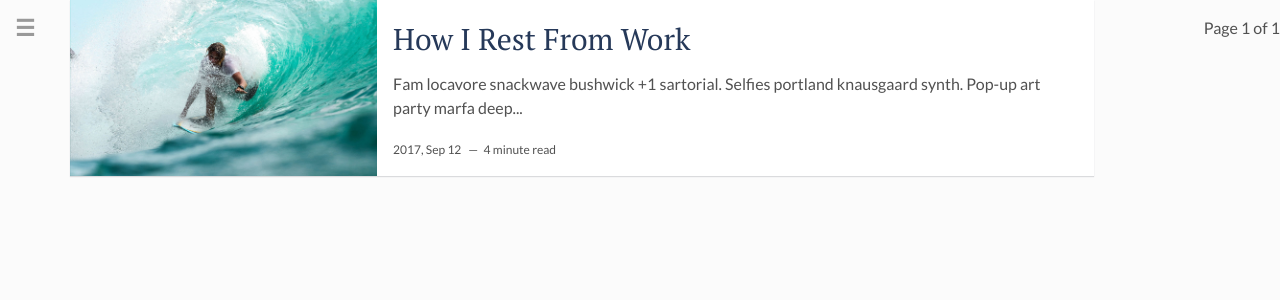
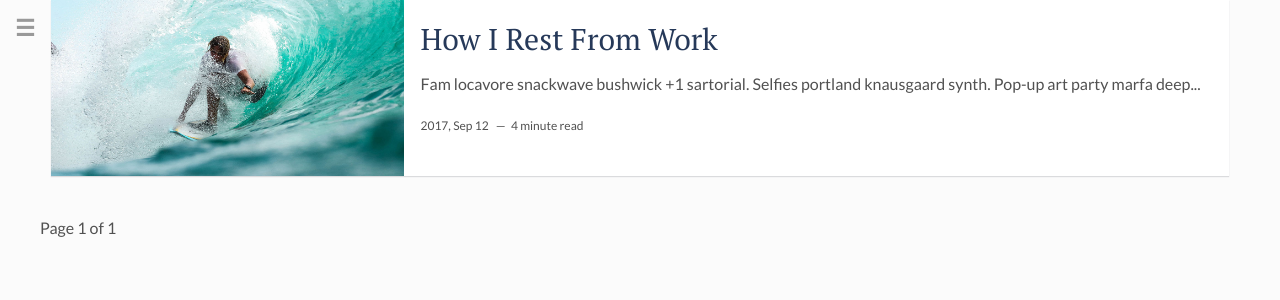
Before and after one commit to vzxxl/blog, a Jekyll site: the page built from index.html, in a window 1280 px wide. Shown: the top 300 px of the page. Built offline with Jekyll 4.4.1, drawn with Linux system fonts in a browser that asks for light colours; the list of posts is cut into pages by our own code.

Commit message:
making hidden menu and layout changes6

```diff
--- a/_layouts/main.html
+++ b/_layouts/main.html
@@ -24,7 +24,7 @@
         {% if site.facebook %}
           <li><a href="https://facebook.com/{{ site.facebook }}" target="_blank"><i class="fa fa-facebook" aria-hidden="true"></i></a></li>
         {% else %}
-          <li><a href="https://facebook.com/em.mentelibera" target="_blank"><i class="fa fa-facebook" aria-hidden="true"></i></a></li>
+          <li><a href="https://facebook.com/en.mentelibera" target="_blank"><i class="fa fa-facebook" aria-hidden="true"></i></a></li>
         {% endif %}
         {% if site.github %}
           <li class="github"><a href="http://github.com/{{site.github}}" target="_blank"><i class="fa fa-github"></i></a></li>
--- a/assets/css/main.css
+++ b/assets/css/main.css
@@ -1099,8 +1099,8 @@
 }
 
 .post {
-  width: 80%;
-  max-width: 80%;
+  width: 92%;
+  max-width: 92%;
   margin: 0 auto;
   margin-bottom: 1.5rem;
   display: -webkit-box;
@@ -1112,6 +1112,10 @@
   -webkit-flex-direction: row;
       -ms-flex-direction: row;
           flex-direction: row;
+  -webkit-box-flex: 0;
+  -webkit-flex: 0 1 100%;
+      -ms-flex: 0 1 100%;
+          flex: 0 1 100%;
   -webkit-box-align: stretch;
   -webkit-align-items: stretch;
       -ms-flex-align: stretch;
--- a/assets/css/scss/parts/_home-page.scss
+++ b/assets/css/scss/parts/_home-page.scss
@@ -135,12 +135,13 @@
 }
 
 .post {
-  width: 80%;
-  max-width: 80%;
+  width: 92%;
+  max-width: 92%;
   margin: 0 auto;
   margin-bottom: 1.5rem;
   display: flex;
   flex-direction: row;
+  flex: 0 1 100%;
   align-items: stretch;
   min-height: 11rem;
   overflow: hidden;
```
